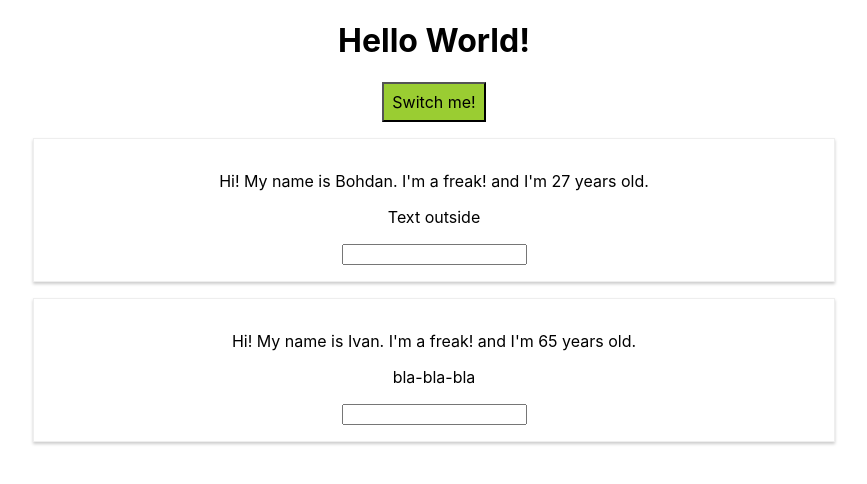
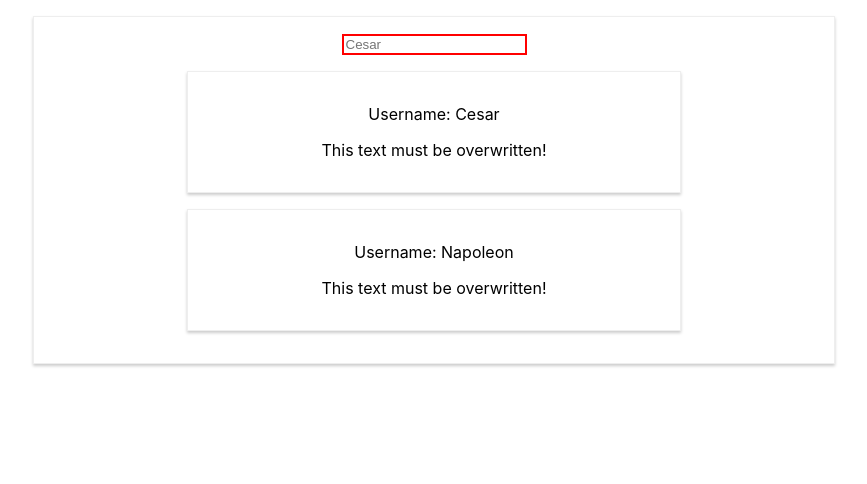
Before and after one commit to BohdanMelvic/React-course, a React (Create React App) app in the folder my-app/: page / in a window 1280 px wide. Shown: the top 484 px of the page, without its empty margins (206-1073 px from the left). Built offline with nearby package versions, Linux system fonts and the light colour scheme.

Commit message:
added solution of hometask

```diff
--- /dev/null
+++ b/my-app/src/AssigmentSolution.css
@@ -0,0 +1,8 @@
+.AssigmentSolution {
+    width: 60%;
+    margin: 16px auto;
+    border: 1px solid #eee;
+    box-shadow: 0 2px 3px #ccc;
+    padding: 16px;
+    text-align: center;
+}
--- /dev/null
+++ b/my-app/src/AssigmentSolution.js
@@ -0,0 +1,32 @@
+import React, { useState } from 'react';
+import  './AssigmentSolution.css';
+import UserInput from './UserInput/UserInput';
+import UserOutput from './UserOutput/UserOutput'
+
+function AssigmentSolution() {
+    const [personState, setPerson] = useState( {
+        persons: [
+            { username: 'Cesar'},
+            { username: 'Napoleon'}
+        ]
+    });
+
+    const usernameChangedHandler = (event) => {
+        setPerson({
+            persons: [
+                { username: event.target.value},
+                { username: event.target.value}
+            ]
+        });
+    }
+
+    return (
+    <div className="AssigmentSolution">
+       <UserInput changed={usernameChangedHandler} currentName={personState.persons[0].username}/>
+       <UserOutput userMame={personState.persons[0].username}/>
+       <UserOutput userMame={personState.persons[1].username}/>
+    </div>
+    );
+}
+
+export default AssigmentSolution;
--- /dev/null
+++ b/my-app/src/UserInput/UserInput.js
@@ -0,0 +1,16 @@
+import React from 'react';
+
+const UserInput = (props) => {
+    const style = {
+        border: '2px solid red'
+    }
+
+    return (
+        <input type="text"
+        onChange={props.changed}
+        placeholder={props.currentName}
+        style={style}/>
+    );
+};
+
+export default UserInput;
--- /dev/null
+++ b/my-app/src/UserOutput/UserOutput.js
@@ -0,0 +1,21 @@
+import React from 'react';
+
+const UserOutput = (props) => {
+    const style = {
+        width: '60%',
+        margin: '16px auto',
+        border: '1px solid #eee',
+        boxShadow: '0 2px 3px #ccc',
+        padding: '16px',
+        textAlign:' center'
+    }
+
+    return (
+        <div style={style}>
+            <p> Username: {props.userMame}</p>
+            <p>This text must be overwritten!</p>
+        </div>
+    );
+};
+
+export default UserOutput;
```
Also changed, not shown: my-app/src/index.js (+4 -3 lines).
